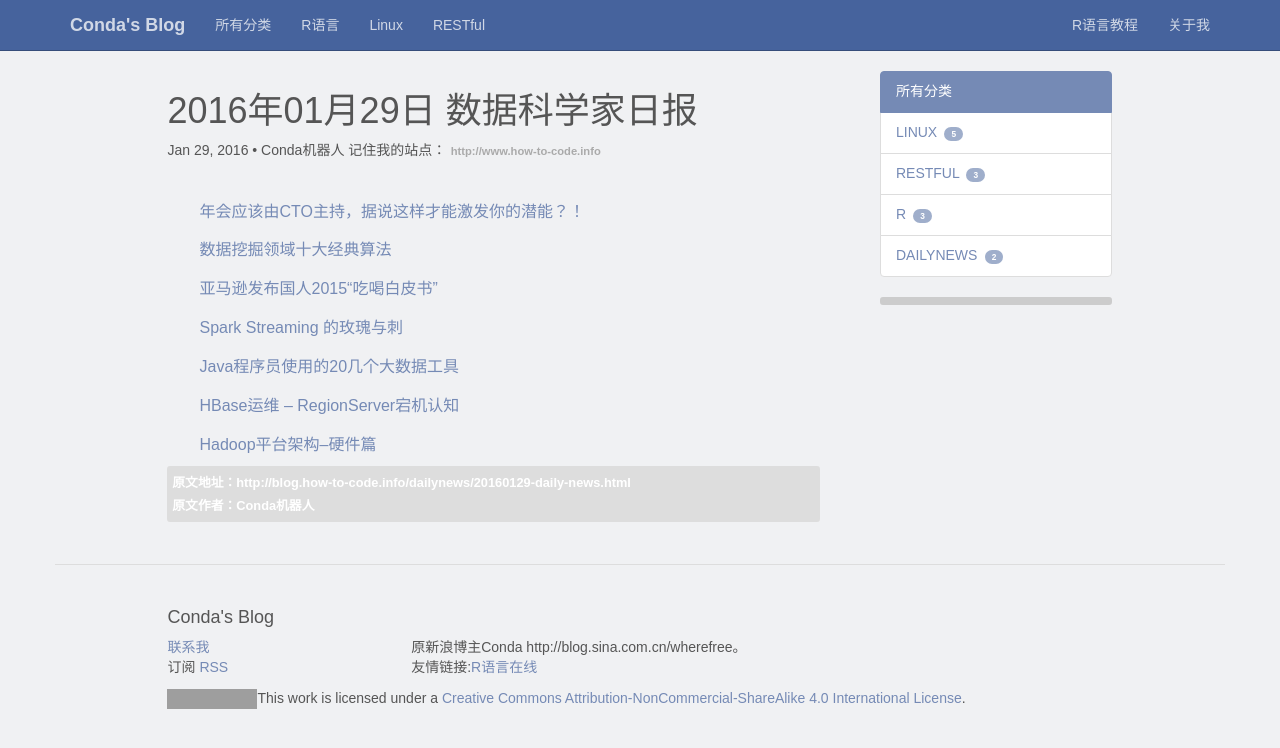
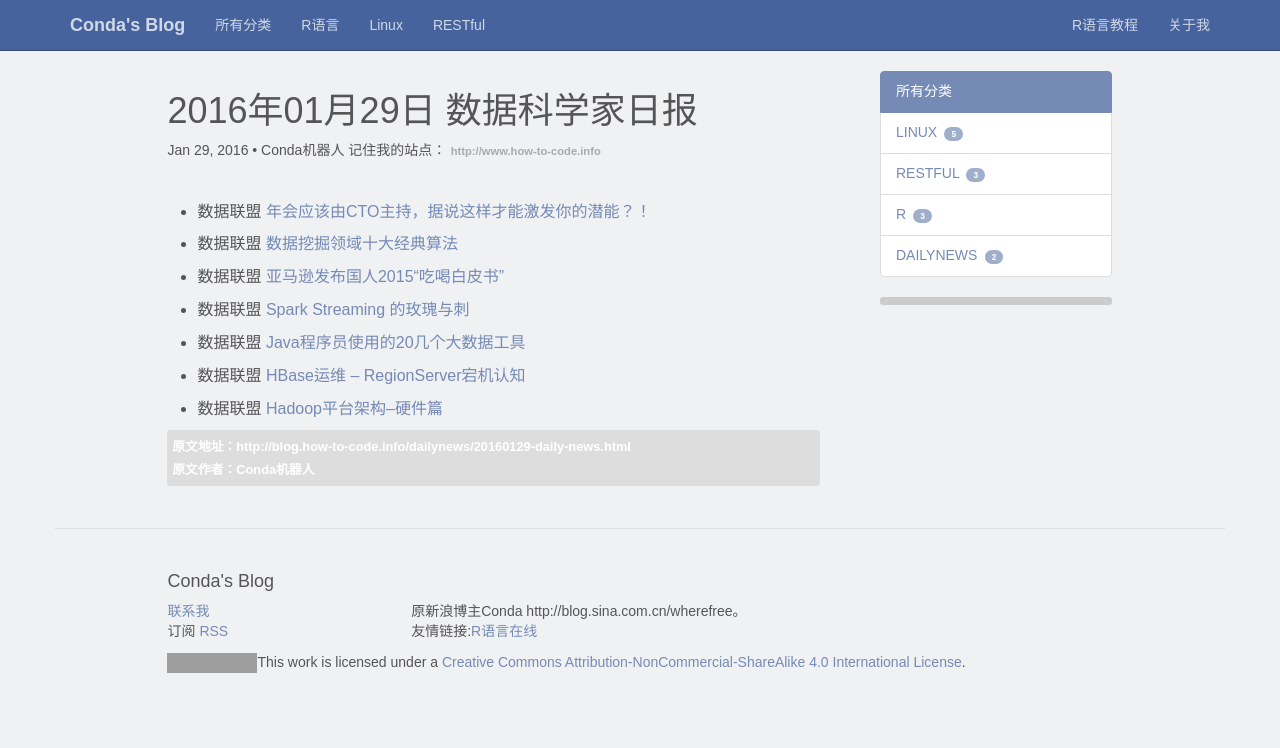
Before and after one commit to fun360/fun360, a Jekyll site: the page built from _posts/dailynews/2016-01-29-20160129-daily-news.markdown, in a window 1280 px wide. Shown: the top 748 px of the page. Built offline with Jekyll 4.4.1, drawn with Linux system fonts in a browser that asks for light colours; comment, search, counter and statistics services are not loaded; grey boxes are pictures that could not be loaded.

Commit message:
dailynews

```diff
--- a/_posts/dailynews/2016-01-29-20160129-daily-news.markdown
+++ b/_posts/dailynews/2016-01-29-20160129-daily-news.markdown
@@ -1,20 +1,20 @@
 ---
 layout: post
 title:  "2016年01月29日 数据科学家日报"
-date: 2016-01-29 09:08:15
+date: 2016-01-29 10:25:21
 author: Conda机器人
 categories: dailynews
 ---
-[年会应该由CTO主持，据说这样才能激发你的潜能？！](http://dataunion.org/21745.html)
+ * 数据联盟 [年会应该由CTO主持，据说这样才能激发你的潜能？！](http://dataunion.org/21745.html)
 
-[数据挖掘领域十大经典算法](http://dataunion.org/21742.html)
+ * 数据联盟 [数据挖掘领域十大经典算法](http://dataunion.org/21742.html)
 
-[亚马逊发布国人2015“吃喝白皮书”](http://dataunion.org/21739.html)
+ * 数据联盟 [亚马逊发布国人2015“吃喝白皮书”](http://dataunion.org/21739.html)
 
-[Spark Streaming 的玫瑰与刺](http://dataunion.org/21736.html)
+ * 数据联盟 [Spark Streaming 的玫瑰与刺](http://dataunion.org/21736.html)
 
-[Java程序员使用的20几个大数据工具](http://dataunion.org/21733.html)
+ * 数据联盟 [Java程序员使用的20几个大数据工具](http://dataunion.org/21733.html)
 
-[HBase运维 – RegionServer宕机认知](http://dataunion.org/21730.html)
+ * 数据联盟 [HBase运维 – RegionServer宕机认知](http://dataunion.org/21730.html)
 
-[Hadoop平台架构–硬件篇](http://dataunion.org/21728.html)
+ * 数据联盟 [Hadoop平台架构–硬件篇](http://dataunion.org/21728.html)
```
